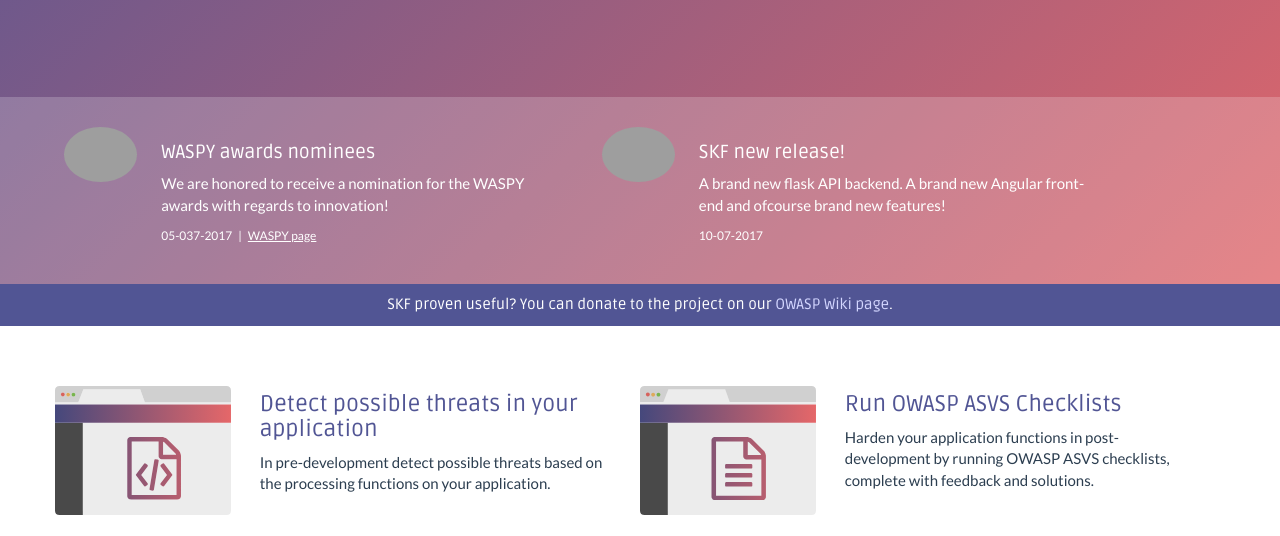
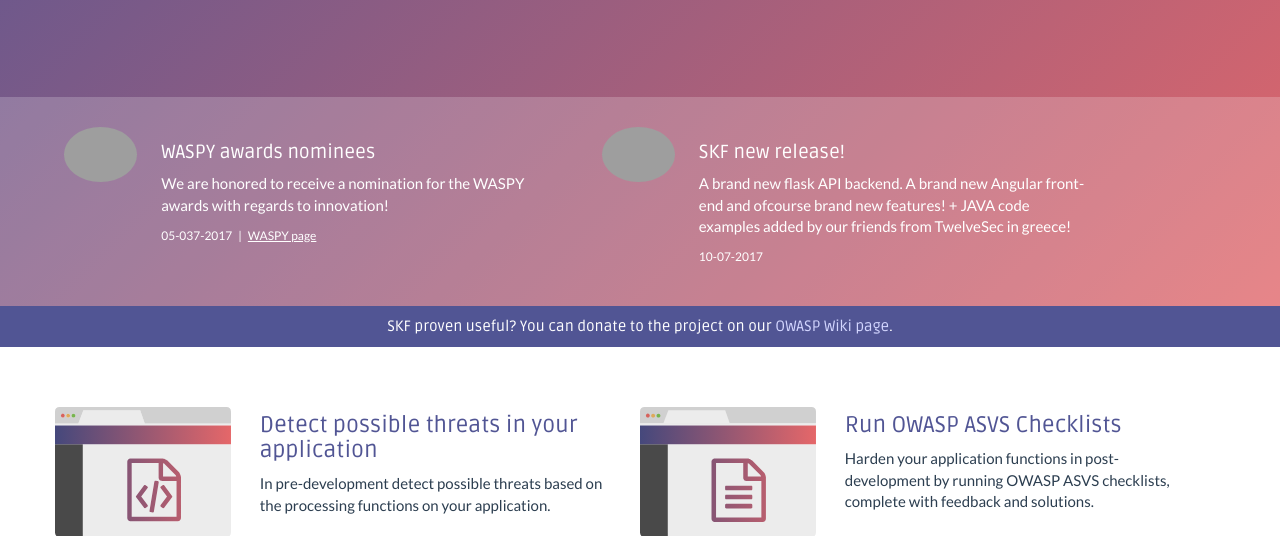
Before and after one commit to blabla1337/skf-www, a PHP site: page / in a window 1280 px wide. Shown: the part 428-964 px from the top of the page. Run offline with PHP 8.4, Linux system fonts and the light colour scheme; some libraries are stand-ins or nearby versions; grey boxes are pictures that could not be loaded.

Commit message:
Update index.php

```diff
--- a/index.php
+++ b/index.php
@@ -164,7 +164,7 @@ header('X-Content-Type-Options: nosniff');
 				</div>
 				<div class="text">
 					<h4>SKF new release!</h4>
-					<p>A brand new flask API backend. A brand new Angular front-end and ofcourse brand new features!</p>
+					<p>A brand new flask API backend. A brand new Angular front-end and ofcourse brand new features! + JAVA code examples added by our friends from TwelveSec in greece!</p>
 					<p class="footer"><span class="date">10-07-2017</span></p>
 				</div>
 			</div>
```
